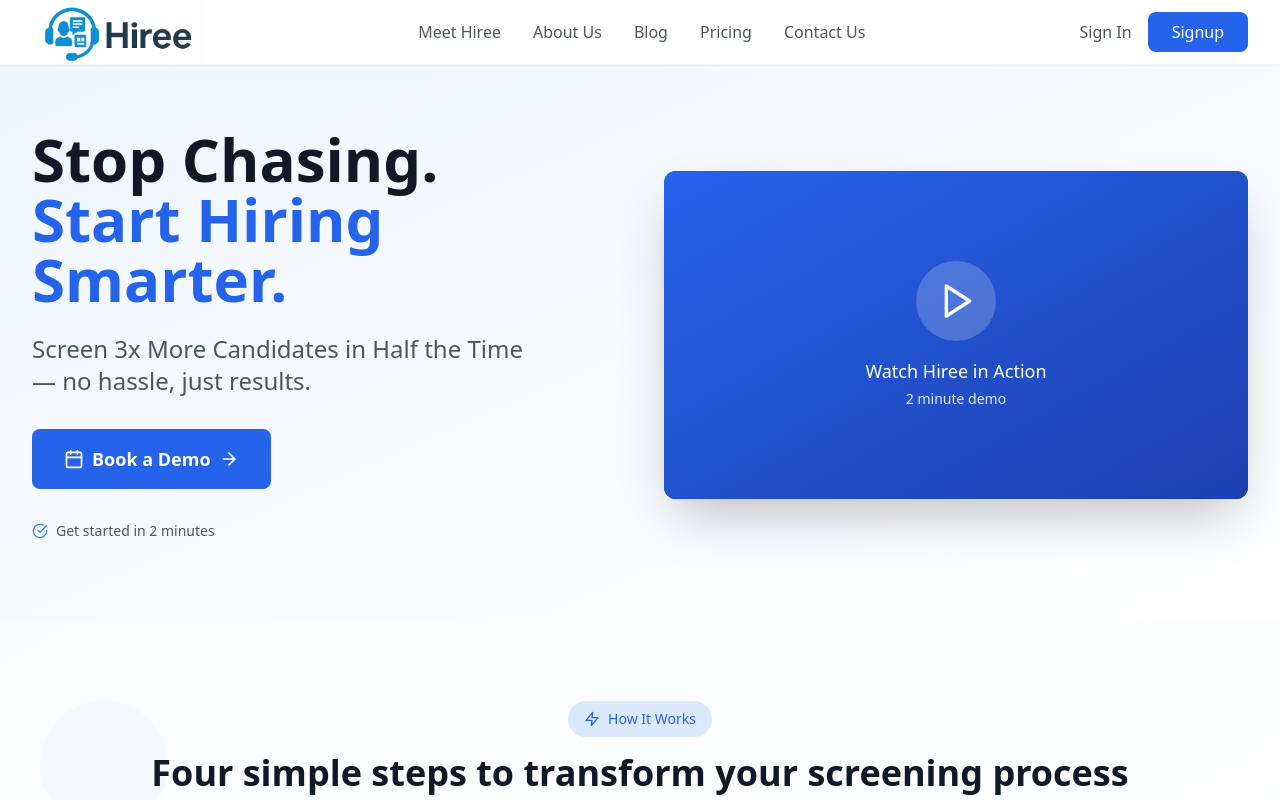
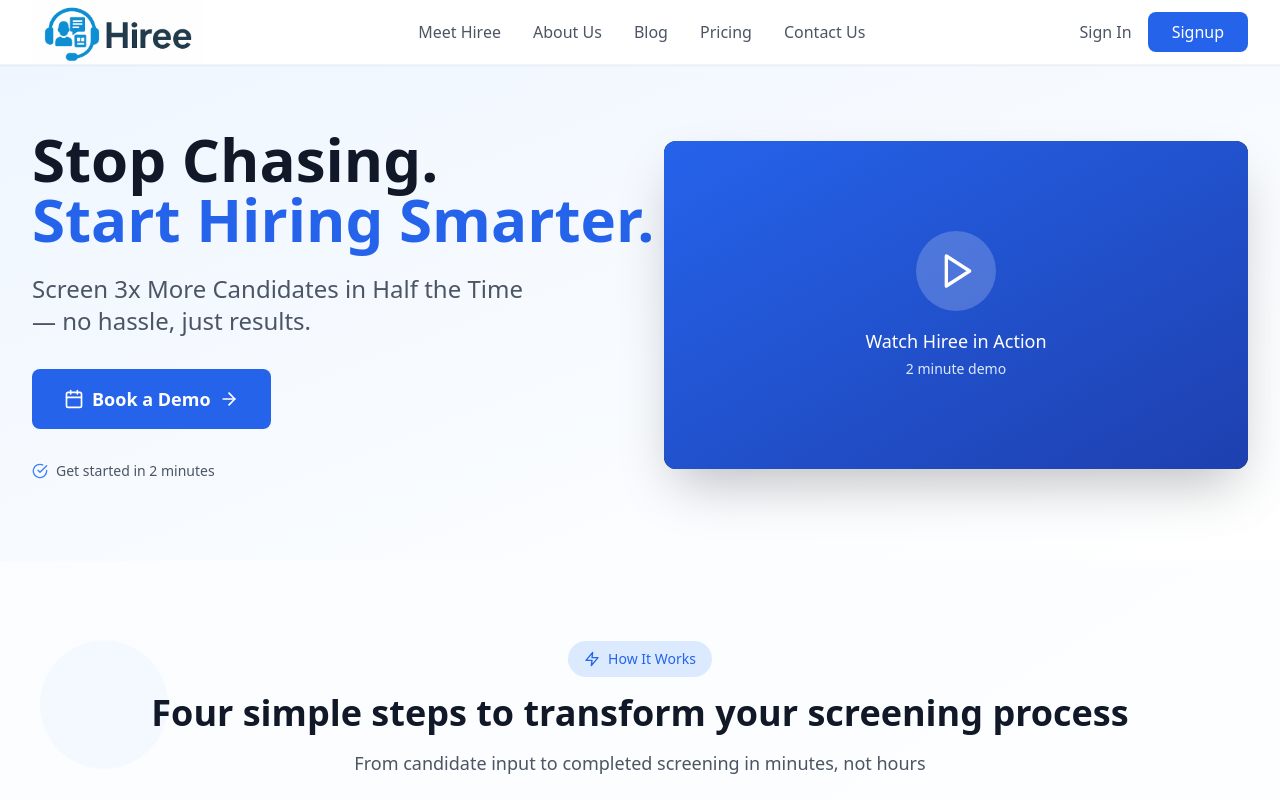
Before and after one commit to akshaypanigrahi89/hiree, a React (Vite) app: page / in a window 1280 px wide. Shown: the top 800 px of the page. Built offline with nearby package versions, Linux system fonts and the light colour scheme.

Commit message:
Make 'Start Hiring Smarter' a single line

```diff
--- a/src/components/Hero.tsx
+++ b/src/components/Hero.tsx
@@ -22,7 +22,7 @@ export default function Hero({ onBookDemo }: HeroProps) {
             <div className="space-y-6">
               <h1 className="text-4xl md:text-5xl lg:text-6xl font-bold text-gray-900 leading-tight">
                 Stop Chasing.<br />
-                <span className="text-blue-600">Start Hiring Smarter.</span>
+                <span className="text-blue-600 whitespace-nowrap">Start Hiring Smarter.</span>
               </h1>
 
               {/* Sub-header */}
```
